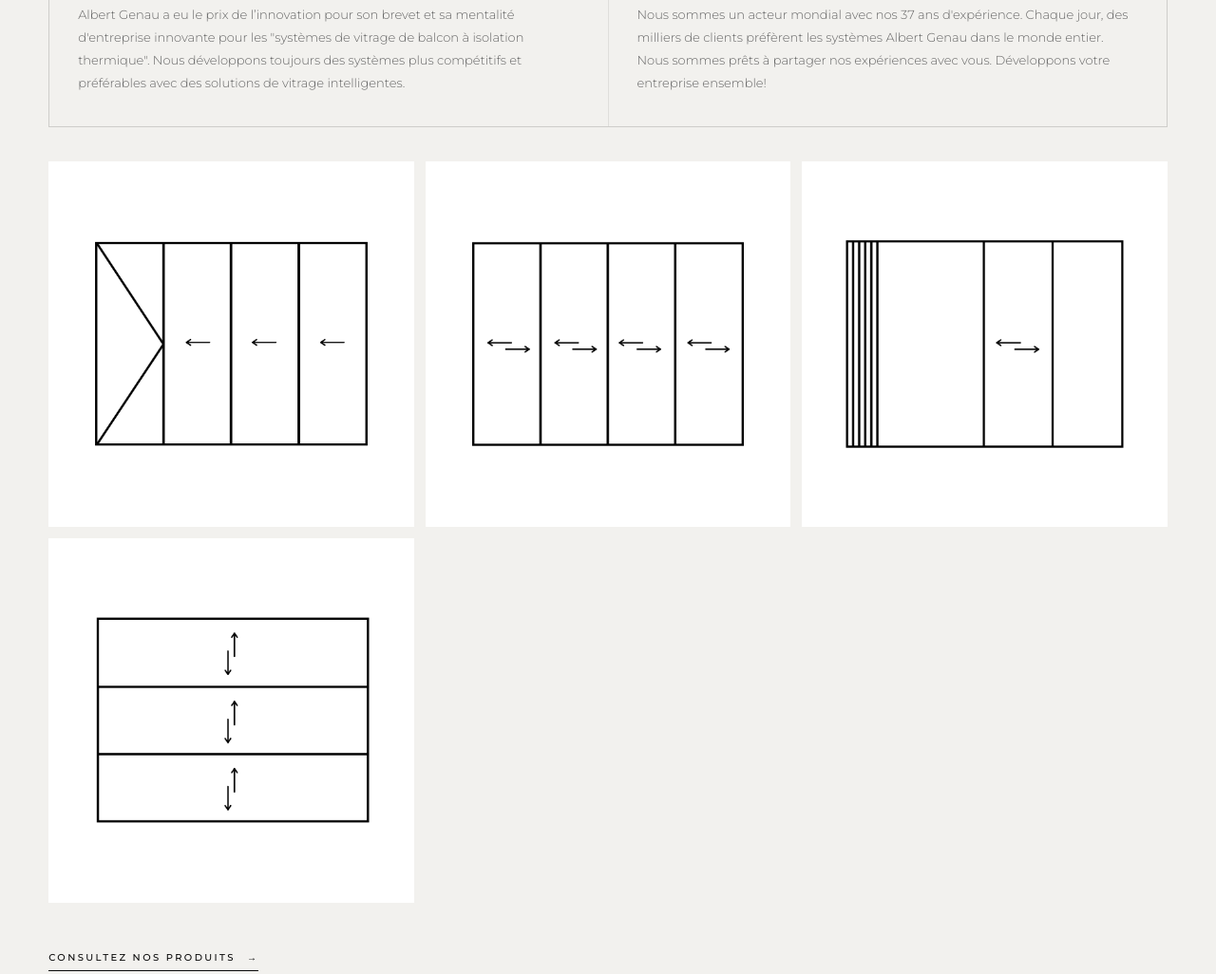
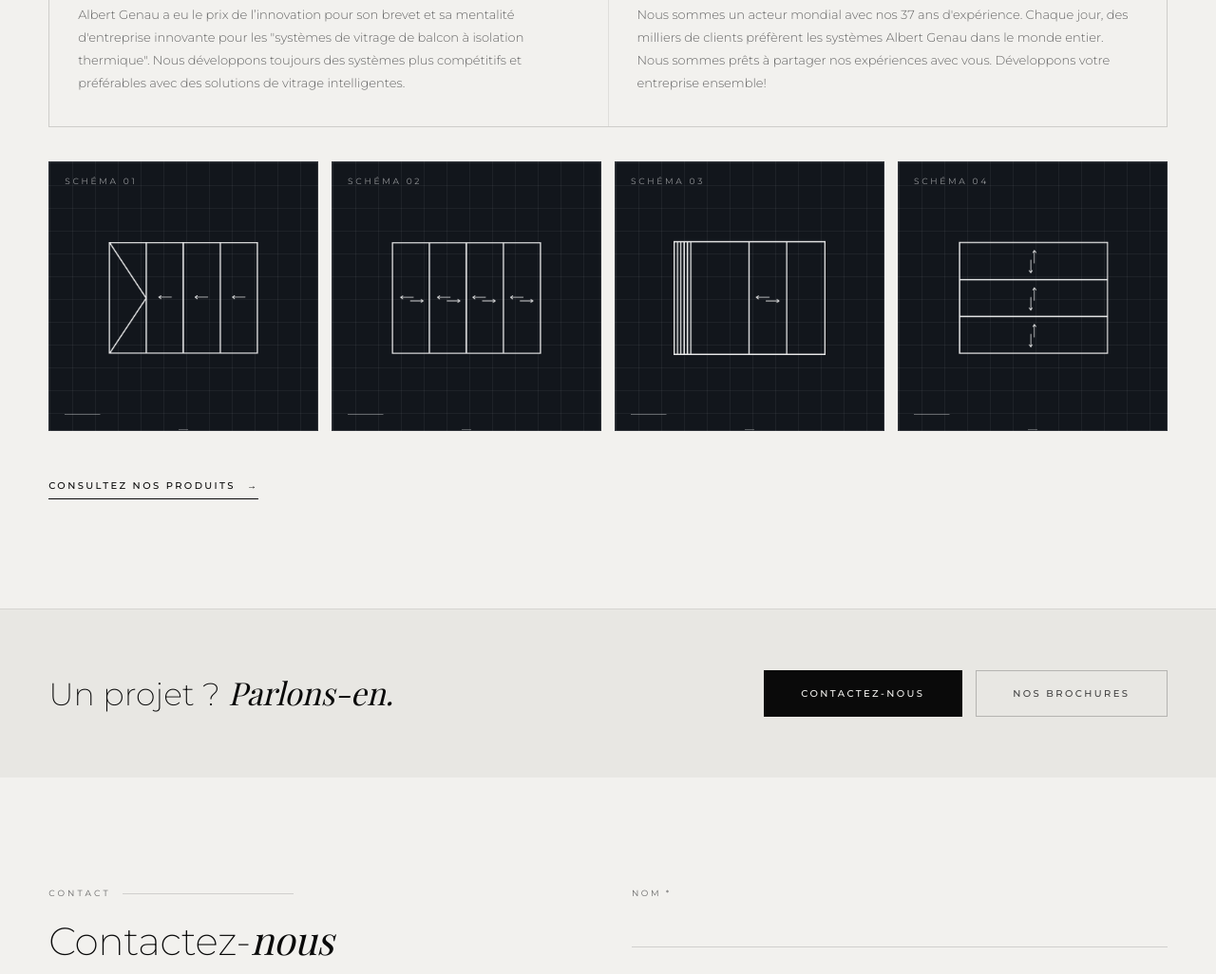
Before and after one commit to saadmnaouar9/verrealu, a plain HTML site: page albertgeanucasablancamaroc/index.html in a window 1280 px wide. Shown: the part 1443-2469 px from the top of the page at 95% size. Drawn offline with nearby package versions, Linux system fonts and the light colour scheme; a web font is replaced by a local one.

Commit message:
Albert Genau: blueprint-style system diagram cards
Co-Authored-By: Claude Sonnet 5.5 <noreply@anthropic.com>

```diff
--- a/assets/css/style.css
+++ b/assets/css/style.css
@@ -495,3 +495,16 @@ html:not(.js) .rv{opacity:1;transform:none}
 .bn-pr{position:absolute;left:0;bottom:65px;height:2px;background:#111;width:100%;transform-origin:left;animation:bnp 5s linear infinite}
 @keyframes bnp{from{transform:scaleX(0)}to{transform:scaleX(1)}}
 @media(max-width:700px){.bn-s{aspect-ratio:16/7}.bn-bar{padding:10px 12px}.bn-d{width:16px}.bn-d.on{width:30px}.bn-pr{bottom:59px}}
+
+/* Schémas — blueprint cards */
+.sc-grid{grid-template-columns:repeat(4,1fr);gap:14px;counter-reset:sc}
+.sc-grid .g{counter-increment:sc;aspect-ratio:1;background:#12161c;background-image:linear-gradient(rgba(255,255,255,.05) 1px,transparent 1px),linear-gradient(90deg,rgba(255,255,255,.05) 1px,transparent 1px);background-size:24px 24px;border:.5px solid rgba(255,255,255,.12);cursor:zoom-in;transition:transform .7s var(--ease),box-shadow .7s var(--ease)}
+.sc-grid .g img{filter:invert(1);mix-blend-mode:screen;padding:44px 22px 40px;opacity:.9;transition:transform 1.1s var(--ease),opacity .4s}
+.sc-grid .g::before{content:"Schéma 0" counter(sc);position:absolute;left:16px;top:14px;z-index:2;font-size:9px;letter-spacing:.3em;text-transform:uppercase;color:rgba(255,255,255,.55)}
+.sc-grid .g::after{content:"";position:absolute;left:16px;right:16px;bottom:16px;height:1px;background:rgba(255,255,255,.35);transform:scaleX(.15);transform-origin:left;transition:transform .8s var(--ease)}
+.sc-grid .g .zoom{opacity:1;background:transparent;color:rgba(255,255,255,.6);border:.5px solid rgba(255,255,255,.3);top:10px;right:12px}
+.sc-grid .g:hover{transform:translateY(-6px);box-shadow:0 24px 40px -20px rgba(0,0,0,.5)}
+.sc-grid .g:hover img{transform:scale(1.06);opacity:1}
+.sc-grid .g:hover::after{transform:none}
+.sc-grid .g:hover .zoom{background:#fff;color:#111}
+@media(max-width:900px){.sc-grid{grid-template-columns:repeat(2,1fr)}}
```
